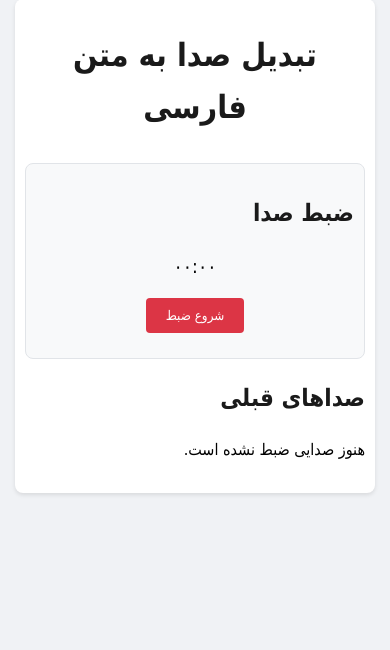
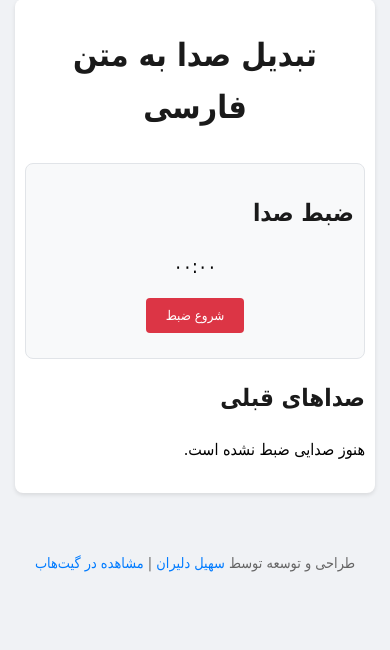
Before and after one commit to soheyldaliraan/Voice-to-Book, a Flask app: page / in a window 390 px wide. Shown: the part 16-666 px from the top of the page. Run offline with Flask 3, Linux system fonts and the light colour scheme; some web fonts are replaced.

Commit message:
improved styling for responsive view

```diff
--- a/static/css/styles.css
+++ b/static/css/styles.css
@@ -170,6 +170,14 @@ body {
     flex-grow: 1;
     word-break: break-all;
     justify-content: space-between;
+    max-width: 100%;
+    overflow: hidden;
+}
+.file-name {
+    overflow: hidden;
+    text-overflow: ellipsis;
+    white-space: nowrap;
+    max-width: calc(100% - 60px); /* Account for the tag width */
 }
 .pagination {
     display: flex;
@@ -215,14 +223,21 @@ body {
         text-align: center;
         padding: 8px;
         flex-direction: column;
+        width: 100%;
     }
 
     .file-info {
         justify-content: center;
-        margin-bottom: 0;
+        margin-bottom: 8px;
         font-size: 0.9em;
         flex-direction: row;
         align-items: center;
+        width: 100%;
+    }
+
+    .file-name {
+        max-width: calc(100% - 70px);
+        text-align: left;
     }
 
     .latest-tag {
@@ -287,3 +302,29 @@ h2 {
     0% { transform: rotate(0deg); }
     100% { transform: rotate(360deg); }
 }
+
+.footer {
+    text-align: center;
+    padding: 10px 15px;
+    margin-top: 10px;
+    color: #666;
+    font-size: 0.9em;
+}
+
+.footer a {
+    color: #007bff;
+    text-decoration: none;
+    transition: color 0.3s ease;
+}
+
+.footer a:hover {
+    color: #0056b3;
+    text-decoration: underline;
+}
+
+@media (max-width: 480px) {
+    .footer {
+        margin-top: 30px;
+        padding: 15px 10px;
+    }
+}
--- a/templates/index.html
+++ b/templates/index.html
@@ -40,7 +40,7 @@
             <div id="recordingControls" style="display: none;">
                 <form id="recordingForm" action="{{ url_for('upload_file') }}" method="post" enctype="multipart/form-data">
                     <input type="file" name="audio_blob" id="audioBlob" style="display: none;">
-                    <button type="submit" class="button">پردازش صدا</button>
+                    <button type="submit" class="button">آپلود صدا</button>
                 </form>
                 <button id="recordAgain" class="button" style="margin-top: 10px; background: #6c757d;">ضبط مجدد</button>
             </div>
@@ -52,7 +52,7 @@
                 {% for file in audio_files %}
                     <div class="file-item">
                         <div class="file-info">
-                            <span>{{ file.name }}</span>
+                            <span class="file-name">{{ file.name }}</span>
                             {% if loop.first and current_page == 1 %}
                                 <span class="latest-tag">آخرین</span>
                             {% endif %}
@@ -97,6 +97,15 @@
         </div>
     </div>
 
+    <footer class="footer">
+        <p>
+            طراحی و توسعه توسط
+            <a href="https://soheyl-daliraan.com" target="_blank">سهیل دلیران</a>
+            |
+            <a href="https://github.com/soheyldaliraan/Voice-to-Book" target="_blank">مشاهده در گیت‌هاب</a>
+        </p>
+    </footer>
+
     <script src="{{ url_for('static', filename='js/main.js') }}"></script>
 </body>
 </html>
```
